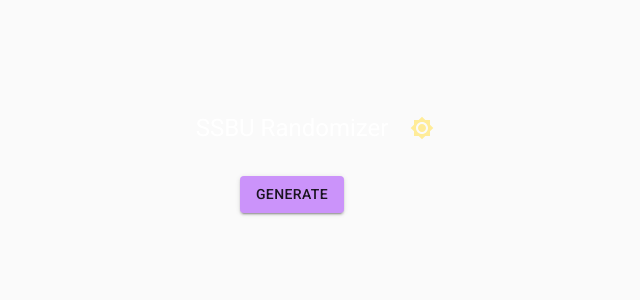
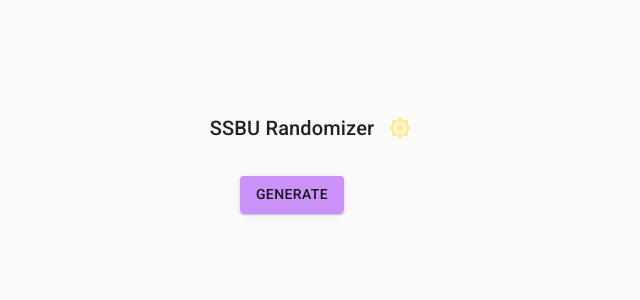
Before and after one commit to EngineerFaunce/ssbu-randomizer, a React (Create React App) app: page / in a window 1280 px wide. Shown: the top 300 px of the page, without its empty margins (348-988 px from the left). Built offline with nearby package versions, Linux system fonts and the light colour scheme.

Commit message:
Fix for typography font color

```diff
--- a/src/components/NavMenu.tsx
+++ b/src/components/NavMenu.tsx
@@ -53,7 +53,7 @@
                     alignItems="center"
                     className={classes.container}
                 >
-                    <Typography variant="h5" align="center">
+                    <Typography variant="h6" align="center" color="textPrimary">
                         SSBU Randomizer
                     </Typography>
 
```
